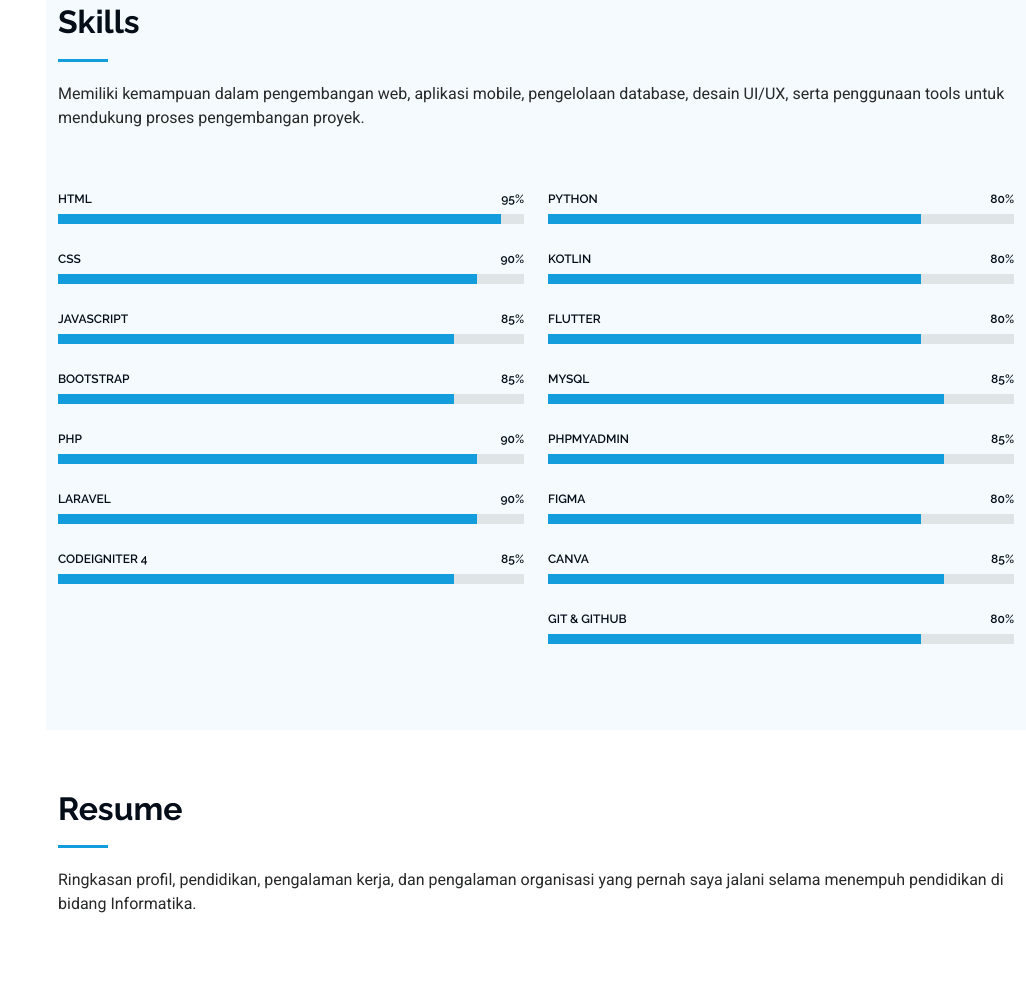
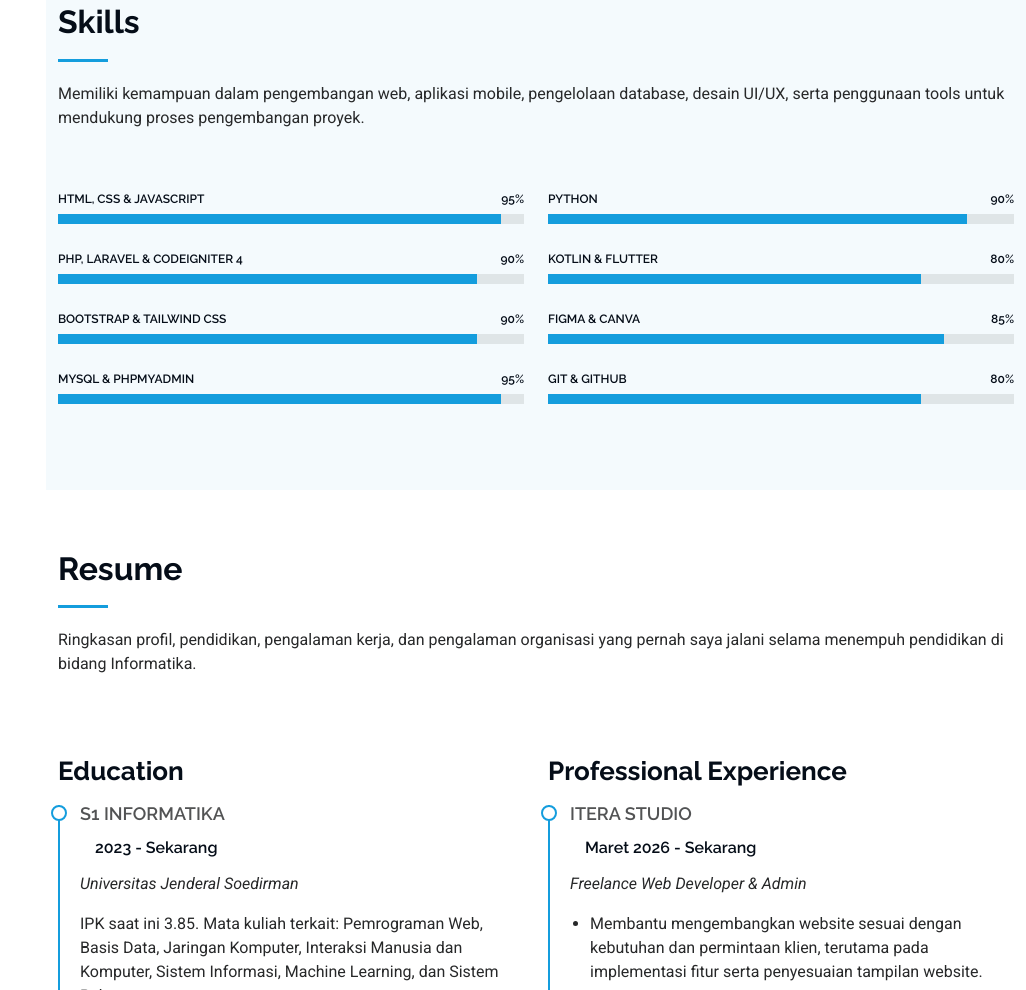
Before and after one commit to nsaizza29/Portofolio, a plain HTML site: page index.html in a window 1280 px wide. Shown: the part 1640-2630 px from the top of the page, without its empty margins (254-1280 px from the left). Drawn offline with Linux system fonts and the light colour scheme.

Commit message:
porto izza

```diff
--- a/index.html
+++ b/index.html
@@ -168,7 +168,7 @@
       <div class="col-lg-6">
 
         <div class="progress">
-          <span class="skill"><span>HTML</span> <i class="val">95%</i></span>
+          <span class="skill"><span>HTML, CSS &amp; JavaScript</span> <i class="val">95%</i></span>
           <div class="progress-bar-wrap">
             <div class="progress-bar" role="progressbar"
               aria-valuenow="95" aria-valuemin="0" aria-valuemax="100"></div>
@@ -176,7 +176,7 @@
         </div><!-- End Skills Item -->
 
         <div class="progress">
-          <span class="skill"><span>CSS</span> <i class="val">90%</i></span>
+          <span class="skill"><span>PHP, Laravel &amp; CodeIgniter 4</span> <i class="val">90%</i></span>
           <div class="progress-bar-wrap">
             <div class="progress-bar" role="progressbar"
               aria-valuenow="90" aria-valuemin="0" aria-valuemax="100"></div>
@@ -184,23 +184,7 @@
         </div><!-- End Skills Item -->
 
         <div class="progress">
-          <span class="skill"><span>JavaScript</span> <i class="val">85%</i></span>
-          <div class="progress-bar-wrap">
-            <div class="progress-bar" role="progressbar"
-              aria-valuenow="85" aria-valuemin="0" aria-valuemax="100"></div>
-          </div>
-        </div><!-- End Skills Item -->
-
-        <div class="progress">
-          <span class="skill"><span>Bootstrap</span> <i class="val">85%</i></span>
-          <div class="progress-bar-wrap">
-            <div class="progress-bar" role="progressbar"
-              aria-valuenow="85" aria-valuemin="0" aria-valuemax="100"></div>
-          </div>
-        </div><!-- End Skills Item -->
-
-        <div class="progress">
-          <span class="skill"><span>PHP</span> <i class="val">90%</i></span>
+          <span class="skill"><span>Bootstrap &amp; Tailwind CSS</span> <i class="val">90%</i></span>
           <div class="progress-bar-wrap">
             <div class="progress-bar" role="progressbar"
               aria-valuenow="90" aria-valuemin="0" aria-valuemax="100"></div>
@@ -208,18 +192,10 @@
         </div><!-- End Skills Item -->
 
         <div class="progress">
-          <span class="skill"><span>Laravel</span> <i class="val">90%</i></span>
+          <span class="skill"><span>MySQL &amp; phpMyAdmin</span> <i class="val">95%</i></span>
           <div class="progress-bar-wrap">
             <div class="progress-bar" role="progressbar"
-              aria-valuenow="90" aria-valuemin="0" aria-valuemax="100"></div>
-          </div>
-        </div><!-- End Skills Item -->
-
-        <div class="progress">
-          <span class="skill"><span>CodeIgniter 4</span> <i class="val">85%</i></span>
-          <div class="progress-bar-wrap">
-            <div class="progress-bar" role="progressbar"
-              aria-valuenow="85" aria-valuemin="0" aria-valuemax="100"></div>
+              aria-valuenow="95" aria-valuemin="0" aria-valuemax="100"></div>
           </div>
         </div><!-- End Skills Item -->
 
@@ -228,7 +204,15 @@
       <div class="col-lg-6">
 
         <div class="progress">
-          <span class="skill"><span>Python</span> <i class="val">80%</i></span>
+          <span class="skill"><span>Python</span> <i class="val">90%</i></span>
+          <div class="progress-bar-wrap">
+            <div class="progress-bar" role="progressbar"
+              aria-valuenow="90" aria-valuemin="0" aria-valuemax="100"></div>
+          </div>
+        </div><!-- End Skills Item -->
+
+        <div class="progress">
+          <span class="skill"><span>Kotlin &amp; Flutter</span> <i class="val">80%</i></span>
           <div class="progress-bar-wrap">
             <div class="progress-bar" role="progressbar"
               aria-valuenow="80" aria-valuemin="0" aria-valuemax="100"></div>
@@ -236,47 +220,7 @@
         </div><!-- End Skills Item -->
 
         <div class="progress">
-          <span class="skill"><span>Kotlin</span> <i class="val">80%</i></span>
-          <div class="progress-bar-wrap">
-            <div class="progress-bar" role="progressbar"
-              aria-valuenow="80" aria-valuemin="0" aria-valuemax="100"></div>
-          </div>
-        </div><!-- End Skills Item -->
-
-        <div class="progress">
-          <span class="skill"><span>Flutter</span> <i class="val">80%</i></span>
-          <div class="progress-bar-wrap">
-            <div class="progress-bar" role="progressbar"
-              aria-valuenow="80" aria-valuemin="0" aria-valuemax="100"></div>
-          </div>
-        </div><!-- End Skills Item -->
-
-        <div class="progress">
-          <span class="skill"><span>MySQL</span> <i class="val">85%</i></span>
-          <div class="progress-bar-wrap">
-            <div class="progress-bar" role="progressbar"
-              aria-valuenow="85" aria-valuemin="0" aria-valuemax="100"></div>
-          </div>
-        </div><!-- End Skills Item -->
-
-        <div class="progress">
-          <span class="skill"><span>phpMyAdmin</span> <i class="val">85%</i></span>
-          <div class="progress-bar-wrap">
-            <div class="progress-bar" role="progressbar"
-              aria-valuenow="85" aria-valuemin="0" aria-valuemax="100"></div>
-          </div>
-        </div><!-- End Skills Item -->
-
-        <div class="progress">
-          <span class="skill"><span>Figma</span> <i class="val">80%</i></span>
-          <div class="progress-bar-wrap">
-            <div class="progress-bar" role="progressbar"
-              aria-valuenow="80" aria-valuemin="0" aria-valuemax="100"></div>
-          </div>
-        </div><!-- End Skills Item -->
-
-        <div class="progress">
-          <span class="skill"><span>Canva</span> <i class="val">85%</i></span>
+          <span class="skill"><span>Figma &amp; Canva</span> <i class="val">85%</i></span>
           <div class="progress-bar-wrap">
             <div class="progress-bar" role="progressbar"
               aria-valuenow="85" aria-valuemin="0" aria-valuemax="100"></div>
```
